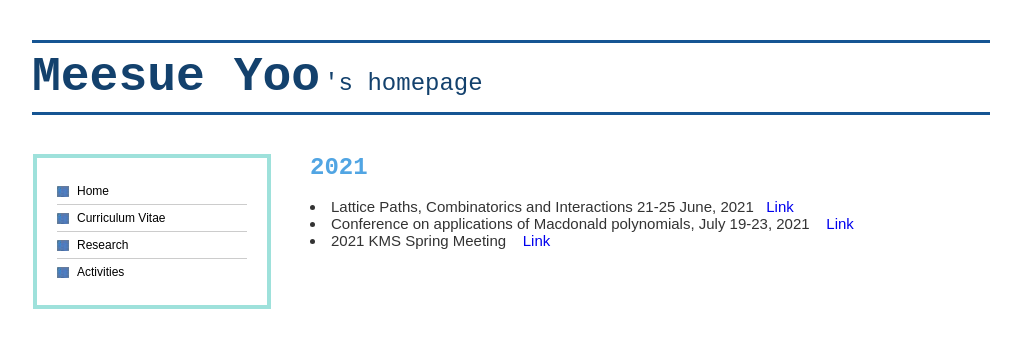
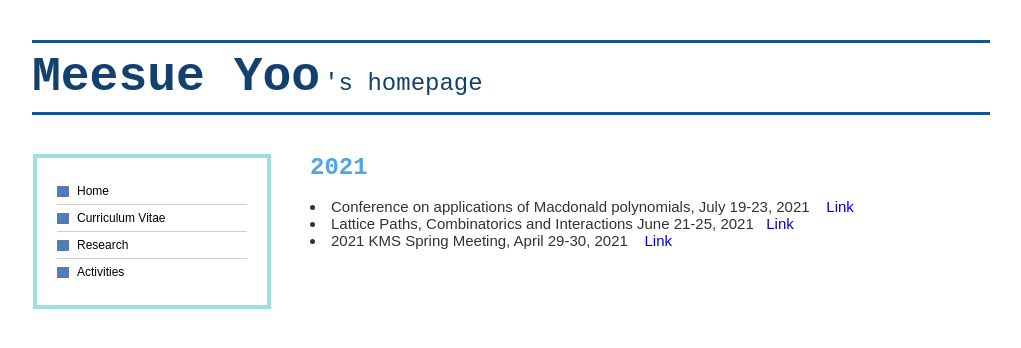
Before and after one commit to meesue/meesue.github.io, a plain HTML site: page activity.html in a window 1280 px wide. Shown: the whole page, without its empty margins (149-1170 px from the left). Drawn offline with nearby package versions, Linux system fonts and the light colour scheme; some packages are replaced by stand-ins of ours.

Commit message:
Update activity.html

```diff
--- a/activity.html
+++ b/activity.html
@@ -48,13 +48,13 @@ A:hover { text-decoration:none; background:E2EAF6}
 </div>
 <div class="rightpanel">
   <font size="5" face="Courier New" color="#51A5E3"><b>2021</b></font><br><br>
-  <li> Lattice Paths, Combinatorics and Interactions
-    21-25 June, 2021 &nbsp;&nbsp;<a href="https://lipn.fr/~cb/LPC/2021/" target="_blank">Link</a>
-  </li>
   <li> Conference on applications of Macdonald polynomials, July 19-23, 2021 &nbsp;&nbsp;
     <a href="https://sites.google.com/view/camp-iisc-2021/home?authuser=0" target="_blank">Link</a>
   </li>
-  <li> 2021 KMS Spring Meeting &nbsp;&nbsp;
+  <li> Lattice Paths, Combinatorics and Interactions
+    June 21-25, 2021 &nbsp;&nbsp;<a href="https://lipn.fr/~cb/LPC/2021/" target="_blank">Link</a>
+  </li>
+  <li> 2021 KMS Spring Meeting, April 29-30, 2021 &nbsp;&nbsp;
     <a href="http://www.kms.or.kr/meetings/spring2021/" target="_blank">Link</a></li>
 
 
```
